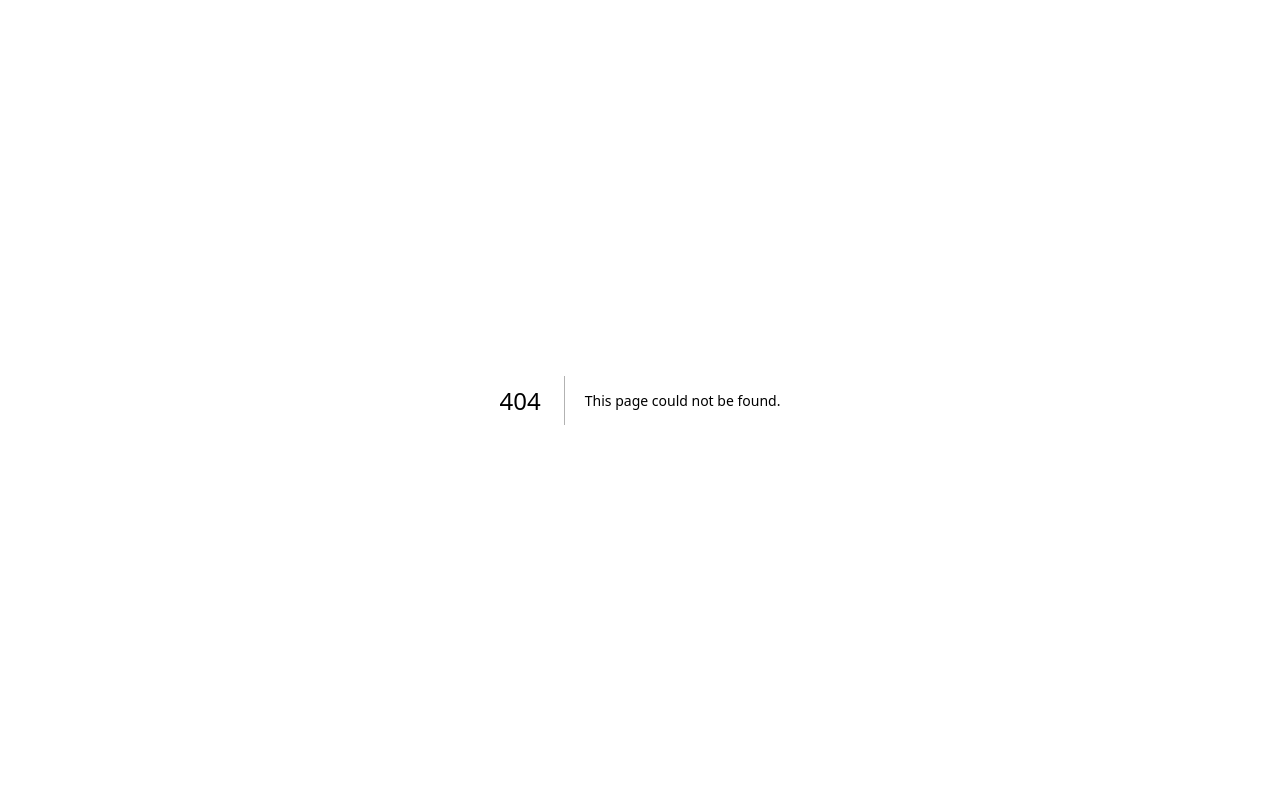
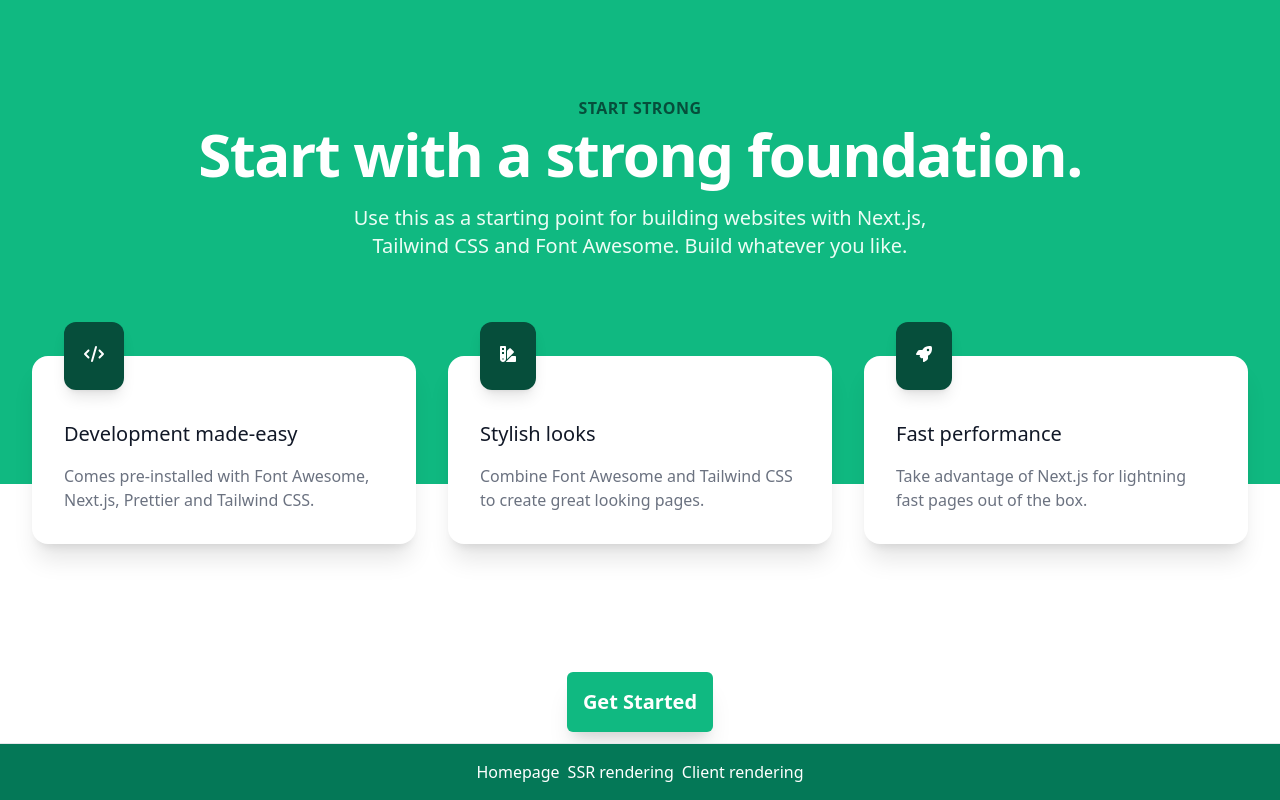
Before and after one commit to smebberson/next-tailwind-fontawesome, a Next.js app: page /ssr in a window 1280 px wide. Before the commit this address had no page. Built offline with nearby package versions, Linux system fonts and the light colour scheme.

Commit message:
Added some SSR and client rendered pages.

```diff
--- /dev/null
+++ b/app/api/features/route.js
@@ -0,0 +1,30 @@
+import { NextResponse } from 'next/server';
+
+import { faCode } from '@fortawesome/free-solid-svg-icons/faCode';
+import { faSwatchbook } from '@fortawesome/free-solid-svg-icons/faSwatchbook';
+import { faRocket } from '@fortawesome/free-solid-svg-icons/faRocket';
+
+export const runtime = 'edge';
+
+export const GET = () =>
+    NextResponse.json([
+        {
+            description:
+                'Comes pre-installed with Font Awesome, Next.js, Prettier and Tailwind CSS.',
+            icon: faCode,
+            title: 'Development made-easy',
+        },
+        {
+            description:
+                'Combine Font Awesome and Tailwind CSS to create great looking pages.',
+            icon: faSwatchbook,
+            title: 'Stylish looks',
+        },
+
+        {
+            description:
+                'Take advantage of Next.js for lightning fast pages out of the box.',
+            icon: faRocket,
+            title: 'Fast performance',
+        },
+    ]);
--- /dev/null
+++ b/app/client/page.jsx
@@ -0,0 +1,5 @@
+import Client from 'components/client';
+
+export default function ClientPage() {
+    return <Client />;
+}
--- a/app/layout.jsx
+++ b/app/layout.jsx
@@ -1,3 +1,4 @@
+import Link from 'next/link';
 import './globals.css';
 
 export const metadata = {
@@ -8,7 +9,27 @@ export const metadata = {
 export default function RootLayout({ children }) {
     return (
         <html lang="en">
-            <body>{children}</body>
+            <body>
+                <div className="flex flex-col min-h-screen">
+                    <div className="flex-grow">{children}</div>
+                </div>
+
+                <div className="bg-emerald-700 w-full text-white p-4 border-t fixed bottom-0 flex justify-center">
+                    <footer>
+                        <ul className="flex gap-2">
+                            <li>
+                                <Link href="/">Homepage</Link>
+                            </li>
+                            <li>
+                                <Link href="/ssr">SSR rendering</Link>
+                            </li>
+                            <li>
+                                <Link href="/client">Client rendering</Link>
+                            </li>
+                        </ul>
+                    </footer>
+                </div>
+            </body>
         </html>
     );
 }
--- /dev/null
+++ b/app/ssr/page.jsx
@@ -0,0 +1,95 @@
+import { FontAwesomeIcon } from '@fortawesome/react-fontawesome';
+import { faCode } from '@fortawesome/free-solid-svg-icons/faCode';
+import { faSwatchbook } from '@fortawesome/free-solid-svg-icons/faSwatchbook';
+import { faRocket } from '@fortawesome/free-solid-svg-icons/faRocket';
+
+export const runtime = 'edge';
+
+const getData = async () => {
+    return [
+        {
+            description:
+                'Comes pre-installed with Font Awesome, Next.js, Prettier and Tailwind CSS.',
+            icon: faCode,
+            title: 'Development made-easy',
+        },
+        {
+            description:
+                'Combine Font Awesome and Tailwind CSS to create great looking pages.',
+            icon: faSwatchbook,
+            title: 'Stylish looks',
+        },
+
+        {
+            description:
+                'Take advantage of Next.js for lightning fast pages out of the box.',
+            icon: faRocket,
+            title: 'Fast performance',
+        },
+    ];
+};
+
+export default async function SSR() {
+    const features = await getData();
+
+    return (
+        <div className="bg-white">
+            <div className="relative pb-32 bg-emerald-500">
+                <div className="max-w-7xl mx-auto py-16 px-4 sm:py-24 sm:px-6 lg:px-8">
+                    <div className="text-center">
+                        <h2 className="text-base font-semibold text-emerald-900 tracking-wide uppercase">
+                            Start strong
+                        </h2>
+                        <p className="mt-1 text-4xl font-extrabold text-white sm:text-5xl sm:tracking-tight lg:text-6xl">
+                            Start with a strong foundation.
+                        </p>
+                        <p className="max-w-xl mt-5 mx-auto text-xl text-emerald-50">
+                            Use this as a starting point for building websites
+                            with Next.js, Tailwind CSS and Font Awesome. Build
+                            whatever you like.
+                        </p>
+                    </div>
+                </div>
+            </div>
+            <section className="-mt-32 max-w-7xl mx-auto relative z-10 pb-32 px-4 sm:px-6 lg:px-8">
+                <h2 className="sr-only" id="features-heading">
+                    Features
+                </h2>
+                <div className="grid grid-cols-1 gap-y-20 lg:grid-cols-3 lg:gap-y-0 lg:gap-x-8">
+                    {features.map((feature, index) => (
+                        <div
+                            className="flex flex-col bg-white rounded-2xl shadow-xl"
+                            key={index}
+                        >
+                            <div className="flex-1 relative pt-16 px-6 pb-8 md:px-8">
+                                <div className="absolute top-0 p-5 inline-block bg-emerald-900 rounded-xl shadow-lg transform -translate-y-1/2">
+                                    <FontAwesomeIcon
+                                        icon={feature.icon}
+                                        className="h-6 w-6 text-white"
+                                        aria-hidden="true"
+                                    />
+                                </div>
+                                <h3 className="text-xl font-medium text-gray-900">
+                                    {feature.title}
+                                </h3>
+                                <p className="mt-4 text-base text-gray-500">
+                                    {feature.description}
+                                </p>
+                            </div>
+                        </div>
+                    ))}
+                </div>
+            </section>
+            <div className="flex align-center justify-center">
+                <a
+                    className="bg-emerald-500 rounded-md p-4 text-xl text-white font-bold shadow-xl"
+                    href="https://github.com/smebberson/next-tailwind-fontawesome"
+                    rel="noreferrer"
+                    target="_blank"
+                >
+                    Get Started
+                </a>
+            </div>
+        </div>
+    );
+}
--- /dev/null
+++ b/components/client.jsx
@@ -0,0 +1,81 @@
+'use client';
+
+import { useEffect, useState } from 'react';
+import { FontAwesomeIcon } from '@fortawesome/react-fontawesome';
+
+export default function Client() {
+    const [features, setFeatures] = useState([]);
+
+    useEffect(() => {
+        const fetchFeatures = async (url) => {
+            const response = await fetch(url);
+            const data = await response.json();
+            setFeatures(data);
+        };
+
+        fetchFeatures('/api/features');
+    }, []);
+
+    return (
+        <div className="bg-white">
+            <div className="relative pb-32 bg-emerald-500">
+                <div className="max-w-7xl mx-auto py-16 px-4 sm:py-24 sm:px-6 lg:px-8">
+                    <div className="text-center">
+                        <h2 className="text-base font-semibold text-emerald-900 tracking-wide uppercase">
+                            Start strong
+                        </h2>
+                        <p className="mt-1 text-4xl font-extrabold text-white sm:text-5xl sm:tracking-tight lg:text-6xl">
+                            Start with a strong foundation.
+                        </p>
+                        <p className="max-w-xl mt-5 mx-auto text-xl text-emerald-50">
+                            Use this as a starting point for building websites
+                            with Next.js, Tailwind CSS and Font Awesome. Build
+                            whatever you like.
+                        </p>
+                    </div>
+                </div>
+            </div>
+            {features.length > 0 && (
+                <section className="-mt-32 max-w-7xl mx-auto relative z-10 pb-32 px-4 sm:px-6 lg:px-8">
+                    <h2 className="sr-only" id="features-heading">
+                        Features
+                    </h2>
+                    <div className="grid grid-cols-1 gap-y-20 lg:grid-cols-3 lg:gap-y-0 lg:gap-x-8">
+                        {features.map((feature, index) => (
+                            <div
+                                className="flex flex-col bg-white rounded-2xl shadow-xl"
+                                key={index}
+                            >
+                                <div className="flex-1 relative pt-16 px-6 pb-8 md:px-8">
+                                    <div className="absolute top-0 p-5 inline-block bg-emerald-900 rounded-xl shadow-lg transform -translate-y-1/2">
+                                        <FontAwesomeIcon
+                                            icon={feature.icon}
+                                            className="h-6 w-6 text-white"
+                                            aria-hidden="true"
+                                        />
+                                    </div>
+                                    <h3 className="text-xl font-medium text-gray-900">
+                                        {feature.title}
+                                    </h3>
+                                    <p className="mt-4 text-base text-gray-500">
+                                        {feature.description}
+                                    </p>
+                                </div>
+                            </div>
+                        ))}
+                    </div>
+                </section>
+            )}
+            <div className="flex align-center justify-center">
+                <a
+                    className="bg-emerald-500 rounded-md p-4 text-xl text-white font-bold shadow-xl"
+                    href="https://github.com/smebberson/next-tailwind-fontawesome"
+                    rel="noreferrer"
+                    target="_blank"
+                >
+                    Get Started
+                </a>
+            </div>
+        </div>
+    );
+}
```
